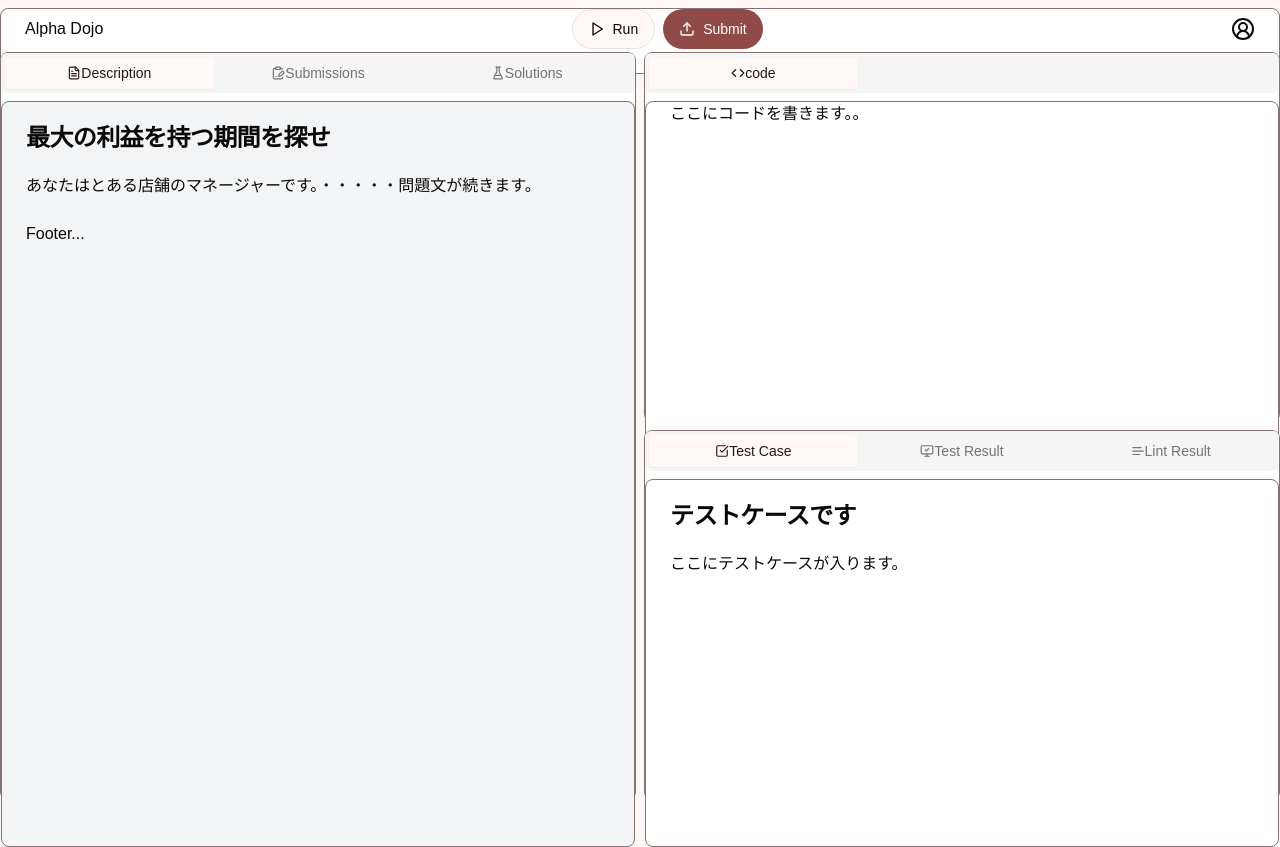
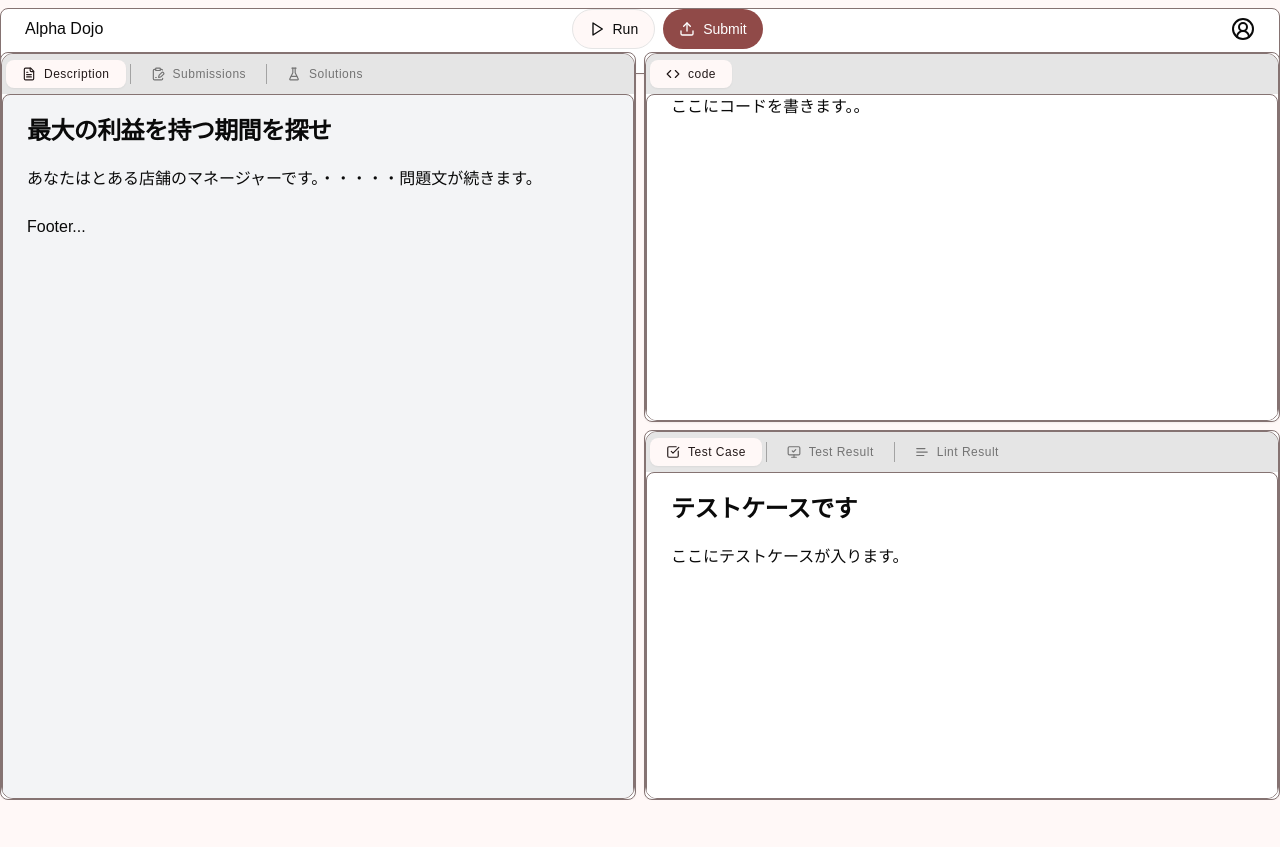
Before and after one commit to Greek-Academy/alpha-dojo-v2, a Next.js app: page / in a window 1280 px wide. After the commit the page ends 800 px from the top, so only its background shows below. Built offline with nearby package versions, Linux system fonts and the light colour scheme.

Commit message:
improve: Tabs コンポーネントを Dojo 仕様に変更

```diff
--- a/components/ui/tabs.tsx
+++ b/components/ui/tabs.tsx
@@ -5,7 +5,20 @@ import * as TabsPrimitive from "@radix-ui/react-tabs"
 
 import { cn } from "@/lib/utils"
 
-const Tabs = TabsPrimitive.Root
+const Tabs = React.forwardRef<
+  React.ElementRef<typeof TabsPrimitive.Root>,
+  React.ComponentPropsWithoutRef<typeof TabsPrimitive.Root>
+>(({ className, ...props }, ref) => (
+  <TabsPrimitive.Root
+    ref={ref}
+    className={cn(
+      "rounded-xl overflow-hidden border",
+      className
+    )}
+    {...props}
+  />
+))
+Tabs.displayName = TabsPrimitive.Root.displayName
 
 const TabsList = React.forwardRef<
   React.ElementRef<typeof TabsPrimitive.List>,
@@ -14,7 +27,10 @@ const TabsList = React.forwardRef<
   <TabsPrimitive.List
     ref={ref}
     className={cn(
-      "inline-flex h-10 items-center justify-center rounded-md bg-muted p-1 text-muted-foreground",
+      // shadcn original:
+      // "inline-flex h-10 items-center justify-center rounded-md bg-muted p-1 text-muted-foreground",
+      "inline-flex h-10 items-center justify-center bg-neutral-200 p-1 text-muted-foreground",
+      "gap-1 !flex !justify-start",
       className
     )}
     {...props}
@@ -26,14 +42,22 @@ const TabsTrigger = React.forwardRef<
   React.ElementRef<typeof TabsPrimitive.Trigger>,
   React.ComponentPropsWithoutRef<typeof TabsPrimitive.Trigger>
 >(({ className, ...props }, ref) => (
+  <>
     <TabsPrimitive.Trigger
       ref={ref}
       className={cn(
-      "inline-flex items-center justify-center whitespace-nowrap rounded-sm px-3 py-1.5 text-sm font-medium ring-offset-background transition-all focus-visible:outline-none focus-visible:ring-2 focus-visible:ring-ring focus-visible:ring-offset-2 disabled:pointer-events-none disabled:opacity-50 data-[state=active]:bg-background data-[state=active]:text-foreground data-[state=active]:shadow-sm",
+        // shadcn original:
+        // "inline-flex items-center justify-center whitespace-nowrap rounded-sm px-3 py-1.5 text-sm font-medium ring-offset-background transition-all focus-visible:outline-none focus-visible:ring-2 focus-visible:ring-ring focus-visible:ring-offset-2 disabled:pointer-events-none disabled:opacity-50 data-[state=active]:bg-background data-[state=active]:text-foreground data-[state=active]:shadow-sm",
+        "inline-flex items-center justify-center whitespace-nowrap rounded-lg px-4 py-1.5 text-label-medium-prominent font-medium ring-offset-background transition-all focus-visible:outline-none focus-visible:ring-2 focus-visible:ring-ring focus-visible:ring-offset-2 disabled:pointer-events-none disabled:opacity-50 data-[state=active]:bg-background data-[state=active]:text-foreground data-[state=active]:shadow-sm",
+        "gap-2 !w-auto",
+        // 子要素の Material Symbols のフォントサイズは 18px が既定
+        '[&_[class^="material-symbols-"]]:[&>_]:text-[18px]',
         className
       )}
       {...props}
     />
+    <div className="bg-neutral-400 w-px h-5 last:hidden" />
+  </>
 ))
 TabsTrigger.displayName = TabsPrimitive.Trigger.displayName
 
@@ -44,7 +68,10 @@ const TabsContent = React.forwardRef<
   <TabsPrimitive.Content
     ref={ref}
     className={cn(
-      "mt-2 ring-offset-background focus-visible:outline-none focus-visible:ring-2 focus-visible:ring-ring focus-visible:ring-offset-2",
+      // shadcn original:
+      // "mt-2 ring-offset-background focus-visible:outline-none focus-visible:ring-2 focus-visible:ring-ring focus-visible:ring-offset-2",
+      "ring-offset-background focus-visible:outline-none focus-visible:ring-2 focus-visible:ring-ring focus-visible:ring-offset-2",
+      "flex-grow",
       className
     )}
     {...props}
--- a/tailwind.config.ts
+++ b/tailwind.config.ts
@@ -85,6 +85,9 @@ const config: Config = {
   			md: 'calc(var(--radius) - 2px)',
   			sm: 'calc(var(--radius) - 4px)'
   		},
+		fontSize: {
+			"label-medium-prominent": ['12px', {fontWeight: '600', letterSpacing: '0.5px', lineHeight: '16px'}]
+		}
   	}
   },
   plugins: [require("tailwindcss-animate")],
```
Lines whose indentation alone changed are shown as unchanged.
